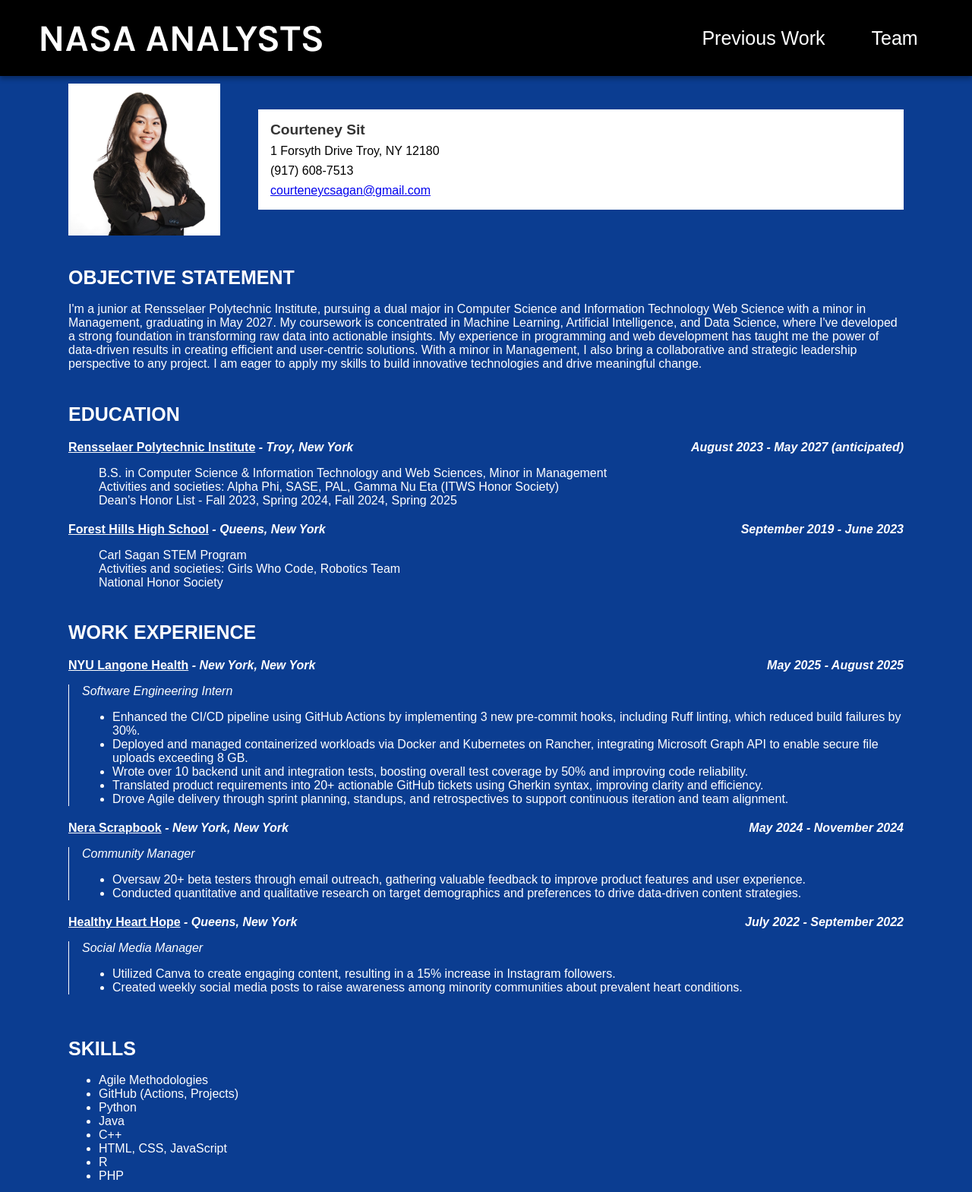
After one commit to nicoleSpaul/itws2110-group2, a PHP site: page /courteney_resume.html in a window 1280 px wide. The commit adds this page. Shown: the whole page at 76% size. Run offline with PHP 8.4, Linux system fonts and the light colour scheme; some web fonts are replaced.

Commit message:
Adding Courteney resume page

```diff
--- /dev/null
+++ b/courteney_resume.html
@@ -0,0 +1,231 @@
+<!DOCTYPE html>
+<html lang="en">
+  <head>
+    <meta charset="UTF-8" />
+    <title>Resume Page</title>
+    <link rel="stylesheet" href="styles.css" />
+  </head>
+
+  <body>
+    <div class="top-menu">
+      <h1 id="menu-title">
+        <a href="index.html" class="unformatted-link">
+          <em class="karla">NASA ANALYSTS</em>
+        </a>
+      </h1>
+      <div class="top-menu-right">
+        <div class="center-menutext-right">
+          <a href="previouswork.html" class="unformatted-link"
+            ><em class="kantumruy-pro">Previous Work</em>
+          </a>
+        </div>
+        <div class="center-menutext-right">
+          <a href="team.html" class="unformatted-link"
+            ><em class="kantumruy-pro">Team</em>
+          </a>
+        </div>
+      </div>
+    </div>
+    <div class="top-menu-holder"></div>
+
+    <div class="container">
+      <!-- CONTACT SECTION -->
+      <div class="contact">
+        <img
+          src="images/courteney-headshot.jpg"
+          alt="Profile Photo"
+          width="150"
+          id="square-img"
+        />
+        <div class="vcard">
+          <div class="fn">Courteney Sit</div>
+          <div class="adr">
+            <span class="street-address">1 Forsyth Drive</span>
+            <span class="locality">Troy</span>,
+            <span class="region">NY</span>
+            <span class="postal-code">12180</span>
+          </div>
+          <div>
+            <span class="tel">(917) 608-7513</span>
+          </div>
+          <div>
+            <a class="email" href="mailto:courteneycsagan@gmail.com"
+              >courteneycsagan@gmail.com</a
+            >
+          </div>
+        </div>
+      </div>
+
+      <!-- OBJECTIVE STATEMENT SECTION -->
+      <div class="intro">
+        <h2 class="header">OBJECTIVE STATEMENT</h2>
+        <p class="subtext">
+          I'm a junior at Rensselaer Polytechnic Institute, pursuing a dual
+          major in Computer Science and Information Technology Web Science with
+          a minor in Management, graduating in May 2027. My coursework is
+          concentrated in Machine Learning, Artificial Intelligence, and Data
+          Science, where I've developed a strong foundation in transforming raw
+          data into actionable insights. My experience in programming and web
+          development has taught me the power of data-driven results in creating
+          efficient and user-centric solutions. With a minor in Management, I
+          also bring a collaborative and strategic leadership perspective to any
+          project. I am eager to apply my skills to build innovative
+          technologies and drive meaningful change.
+        </p>
+      </div>
+
+      <!-- EDUCATION SECTION -->
+      <div class="education">
+        <h2 class="header">EDUCATION</h2>
+
+        <!-- Education 1 -->
+        <p class="school">
+          <span>
+            <a class="url" href="https://www.rpi.edu/" target="_blank"
+              >Rensselaer Polytechnic Institute</a
+            >
+            <span class="location">- Troy, New York</span>
+          </span>
+          <span class="date">August 2023 - May 2027 (anticipated)</span>
+        </p>
+        <ul class="subtext">
+          <li>
+            B.S. in Computer Science & Information Technology and Web Sciences,
+            Minor in Management
+          </li>
+          <li>
+            Activities and societies: Alpha Phi, SASE, PAL, Gamma Nu Eta (ITWS
+            Honor Society)
+          </li>
+          <li>
+            Dean's Honor List - Fall 2023, Spring 2024, Fall 2024, Spring 2025
+          </li>
+        </ul>
+
+        <!-- Education 2 -->
+        <p class="school">
+          <span>
+            <a class="url" href="https://www.cardozohigh.com/" target="_blank"
+              >Forest Hills High School</a
+            >
+            <span class="location"> - Queens, New York</span>
+          </span>
+          <span class="date">September 2019 - June 2023</span>
+        </p>
+        <ul class="subtext">
+          <li>Carl Sagan STEM Program</li>
+          <li>Activities and societies: Girls Who Code, Robotics Team</li>
+          <li>National Honor Society</li>
+        </ul>
+      </div>
+
+      <!-- EXPERIENCE SECTION -->
+      <div class="experience">
+        <h2 class="header">WORK EXPERIENCE</h2>
+
+        <!-- Experience #1 -->
+        <p class="company">
+          <span
+            ><a class="url" href="https://nyulangone.org/" target="_blank"
+              >NYU Langone Health</a
+            ><span class="location"><i> - New York, New York</i></span></span
+          >
+          <span><i>May 2025 - August 2025</i></span>
+        </p>
+        <div class="job-container">
+          <p class="job-title">Software Engineering Intern</p>
+          <ul class="description">
+            <li>
+              Enhanced the CI/CD pipeline using GitHub Actions by implementing 3
+              new pre-commit hooks, including Ruff linting, which reduced build
+              failures by 30%.
+            </li>
+            <li>
+              Deployed and managed containerized workloads via Docker and
+              Kubernetes on Rancher, integrating Microsoft Graph API to enable
+              secure file uploads exceeding 8 GB.
+            </li>
+            <li>
+              Wrote over 10 backend unit and integration tests, boosting overall
+              test coverage by 50% and improving code reliability.
+            </li>
+            <li>
+              Translated product requirements into 20+ actionable GitHub tickets
+              using Gherkin syntax, improving clarity and efficiency.
+            </li>
+            <li>
+              Drove Agile delivery through sprint planning, standups, and
+              retrospectives to support continuous iteration and team alignment.
+            </li>
+          </ul>
+        </div>
+
+        <!-- Experience #2 -->
+        <p class="company">
+          <span
+            ><a
+              class="url"
+              href="https://www.nerascrapbook.com/"
+              target="_blank"
+              >Nera Scrapbook</a
+            ><span class="location"><i> - New York, New York</i></span></span
+          >
+          <span><i>May 2024 - November 2024</i></span>
+        </p>
+        <div class="job-container">
+          <p class="job-title">Community Manager</p>
+          <ul class="description">
+            <li>
+              Oversaw 20+ beta testers through email outreach, gathering
+              valuable feedback to improve product features and user experience.
+            </li>
+            <li>
+              Conducted quantitative and qualitative research on target
+              demographics and preferences to drive data-driven content
+              strategies.
+            </li>
+          </ul>
+        </div>
+
+        <!-- Experience #3 -->
+        <p class="company">
+          <span
+            ><a class="url" href="" target="_blank">Healthy Heart Hope</a
+            ><span class="location"><i> - Queens, New York</i></span></span
+          >
+          <span><i>July 2022 - September 2022</i></span>
+        </p>
+        <div class="job-container">
+          <p class="job-title">
+            <i>Social Media Manager</i>
+          </p>
+          <ul class="description">
+            <li>
+              Utilized Canva to create engaging content, resulting in a 15%
+              increase in Instagram followers.
+            </li>
+            <li>
+              Created weekly social media posts to raise awareness among
+              minority communities about prevalent heart conditions.
+            </li>
+          </ul>
+        </div>
+      </div>
+
+      <!-- SKILLS SECTION -->
+      <div class="skills">
+        <h2 class="header">SKILLS</h2>
+        <ul class="subtext">
+          <li>Agile Methodologies</li>
+          <li>GitHub (Actions, Projects)</li>
+          <li>Python</li>
+          <li>Java</li>
+          <li>C++</li>
+          <li>HTML, CSS, JavaScript</li>
+          <li>R</li>
+          <li>PHP</li>
+        </ul>
+      </div>
+    </div>
+  </body>
+</html>
--- a/styles.css
+++ b/styles.css
@@ -198,6 +198,11 @@
   font-size: 25px;
 }
 
+.member-name {
+  font-size: 30px;
+  font-weight: 600;
+}
+
 h1 {
   font-family: "Karla", sans-serif;
   font-optical-sizing: auto;
```
Also changed, not shown: team.html (+5 -5 lines), images/courteney-headshot.jpg (renamed from images/courtney-headshot.jpg).
